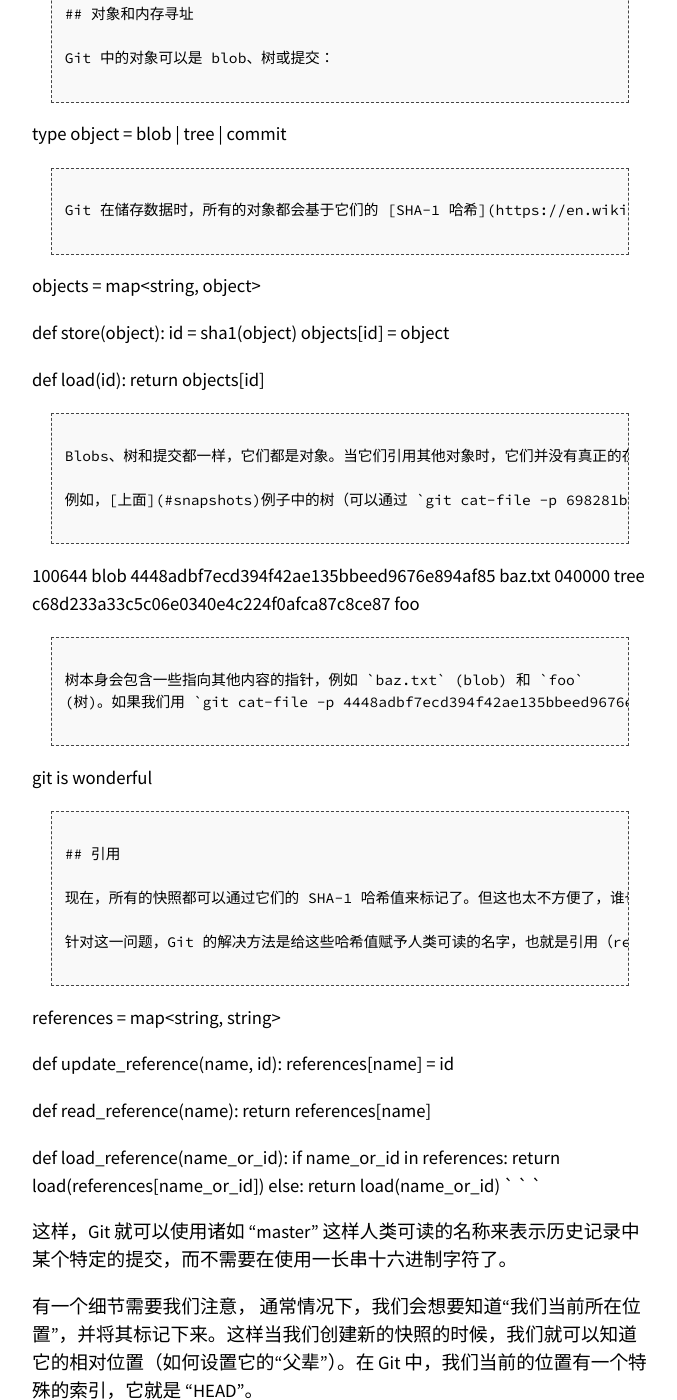
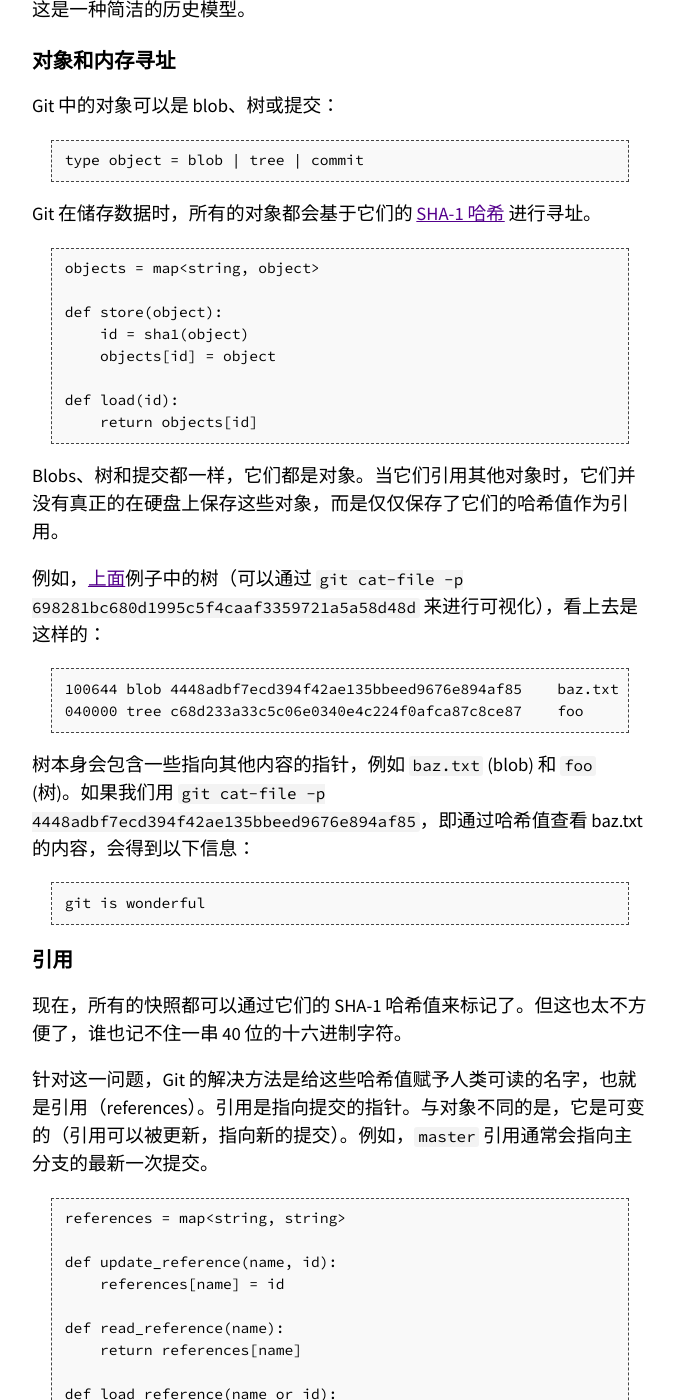
Before and after one commit to liyixin135/git_2023, a Jekyll site: the page built from _2020/version-control.md, in a window 1280 px wide and 1400 px high, scrolled down 3874 px. Shown: the whole window, without its empty margins (300-977 px from the left). Built offline with Jekyll 4.4.1, drawn with Linux system fonts in a browser that asks for light colours; some of the changed text lies outside the part shown.

Commit message:
Return the files.

````diff
--- a/_2020/version-control.md
+++ b/_2020/version-control.md
@@ -75,7 +75,6 @@ o <-- o <-- o <-- o
 上面是一个 ASCII 码构成的简图，其中的 `o` 表示一次提交（快照）。
 
 箭头指向了当前提交的父辈（这是一种“在...之前”，而不是“在...之后”的关系）。在第三次提交之后，历史记录分岔成了两条独立的分支。这可能因为此时需要同时开发两个不同的特性，它们之间是相互独立的。开发完成后，这些分支可能会被合并并创建一个新的提交，这个新的提交会同时包含这些特性。新的提交会创建一个新的历史记录，看上去像这样（最新的合并提交用粗体标记）：
-```
 
 <pre class="highlight">
 <code>
@@ -84,15 +83,15 @@ o <-- o <-- o <-- o <---- <strong>o</strong>
              \          v
               --- o <-- o
 </code>
-</pre >
-```
+</pre>
+
 Git 中的提交是不可改变的。但这并不代表错误不能被修改，只不过这种“修改”实际上是创建了一个全新的提交记录。而引用（参见下文）则被更新为指向这些新的提交。
 
 ## 数据模型及其伪代码表示
 
 以伪代码的形式来学习 Git 的数据模型，可能更加清晰：
 
-
+```
 // 文件就是一组数据
 type blob = array<byte>
 
@@ -168,7 +167,7 @@ def load_reference(name_or_id):
         return load(references[name_or_id])
     else:
         return load(name_or_id)
-` ` `
+```
 
 这样，Git 就可以使用诸如 "master" 这样人类可读的名称来表示历史记录中某个特定的提交，而不需要在使用一长串十六进制字符了。
 
````
Also changed, not shown: _2020/command-line.md (+3 -3 lines).
